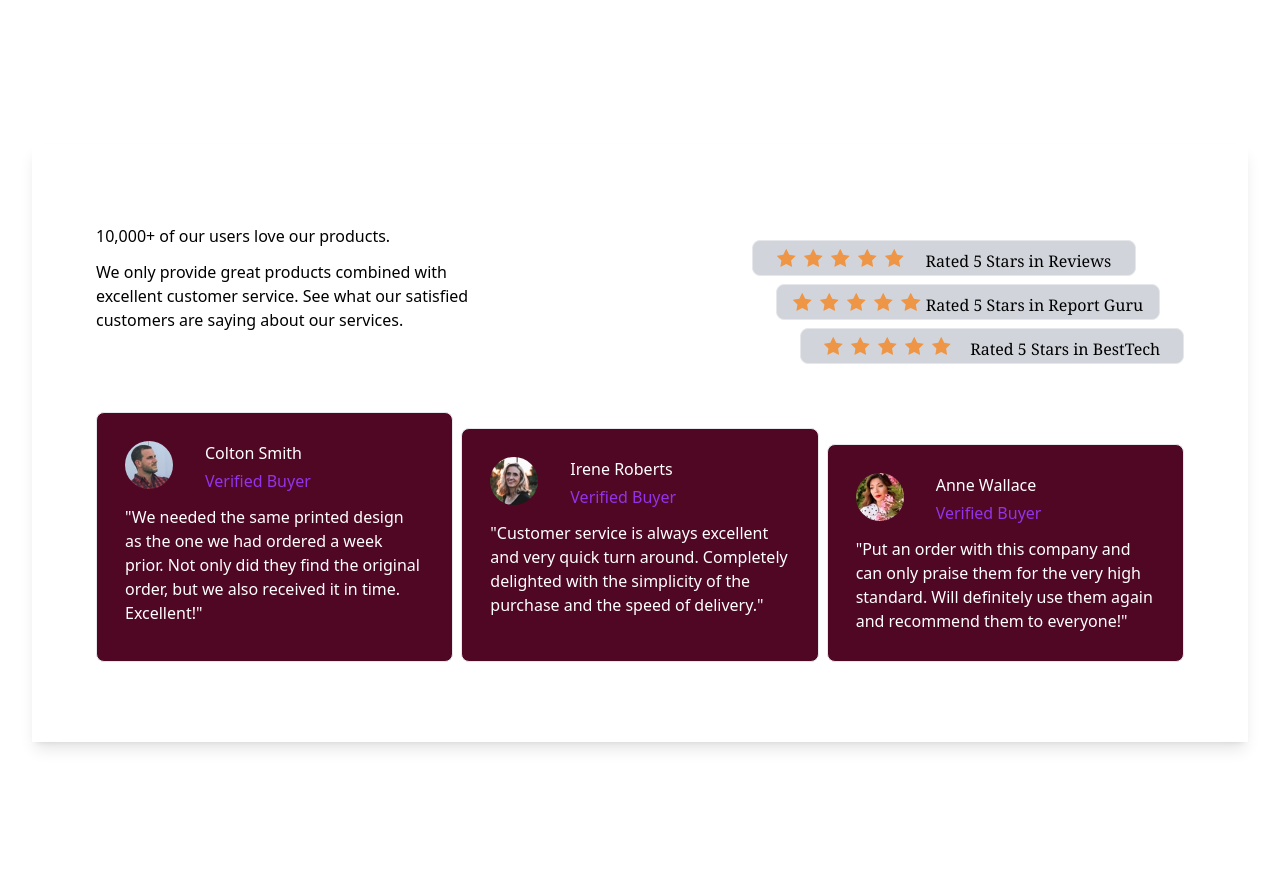
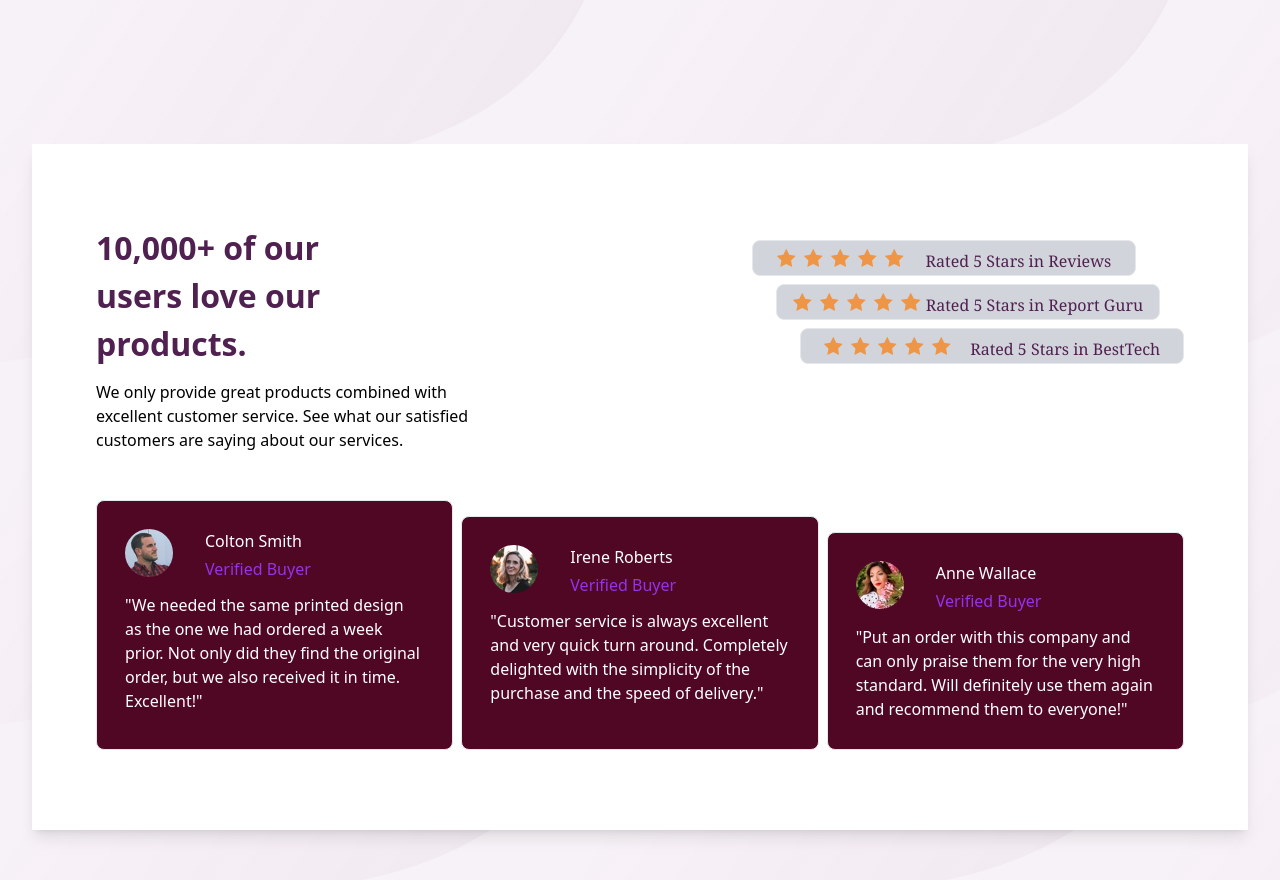
Before and after one commit to Kibet-mutai/Social-proof-fronted-mentor, a website: page index.html in a window 1280 px wide. Drawn offline with nearby package versions, Linux system fonts and the light colour scheme.

Commit message:
Add custom CSS

```diff
--- a/index.html
+++ b/index.html
@@ -14,10 +14,26 @@
     />
 
     <title>Frontend Mentor | Social proof section</title>
+    <style>
+      body {
+        background:  hsl(300, 24%, 96%);
+        background-image: url("../images/bg-pattern-top-desktop.svg");
+        background-repeat: none;
+    }
+    .heading {
+        font-weight: 700;
+        color: hsl(300, 43%, 22%);
+        font-size: xx-large;
+        width:240px;
+    }
+    h6 {
+        color:  hsl(300, 43%, 22%);
+    }
+    </style>
   </head>
 <body>
   <section class="px-8 py-36">
-    <div class="grid grid-cols-1 bg-white shadow-lg px-16 py-20 sm:flex flex-col">
+    <div class="grid grid-cols-1 bg-white shadow-lg px-16 py-20">
       <div class="flex justify-between">
         <div class="flex flex-col gap-y-3">
           <div class="heading">
```
Also changed, not shown: README-template.md (deleted), css/main.css.
